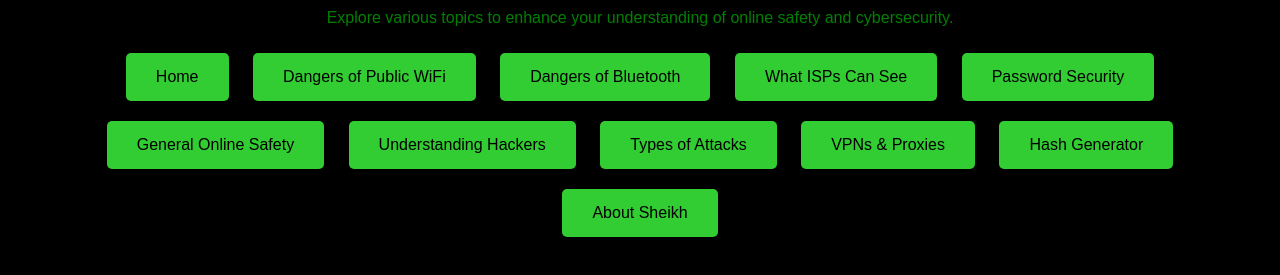
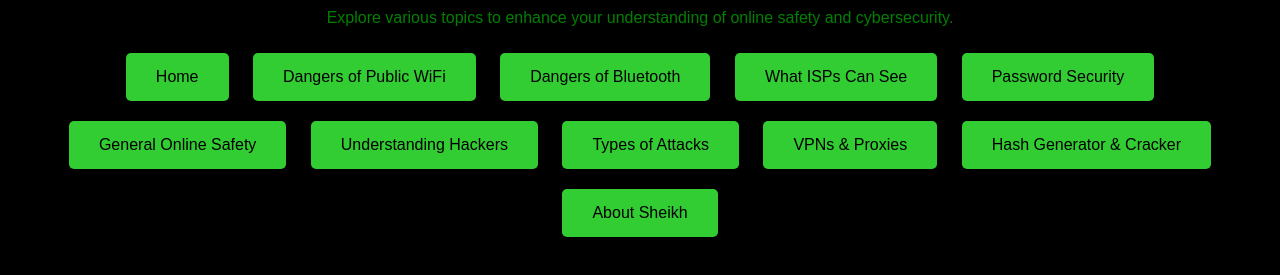
Before and after one commit to Sheikh-Nightshader/sheikh-nightshader.github.io, a plain HTML site: page index.html in a window 1280 px wide. Shown: the part 441-716 px from the top of the page. Drawn offline with Linux system fonts and the light colour scheme.

Commit message:
Update index.html

```diff
--- a/index.html
+++ b/index.html
@@ -57,7 +57,7 @@
         <a href="hackers.html" class="button">Understanding Hackers</a>
         <a href="attacks.html" class="button">Types of Attacks</a>
         <a href="vpns-proxies.html" class="button">VPNs & Proxies</a>
-        <a href="hashgenerator.html" class="button">Hash Generator</a>
+        <a href="hash-generator-cracker.html" class="button">Hash Generator & Cracker</a>
         <a href="sheikh.html" class="button">About Sheikh</a>
     </div>
 </body>
```
